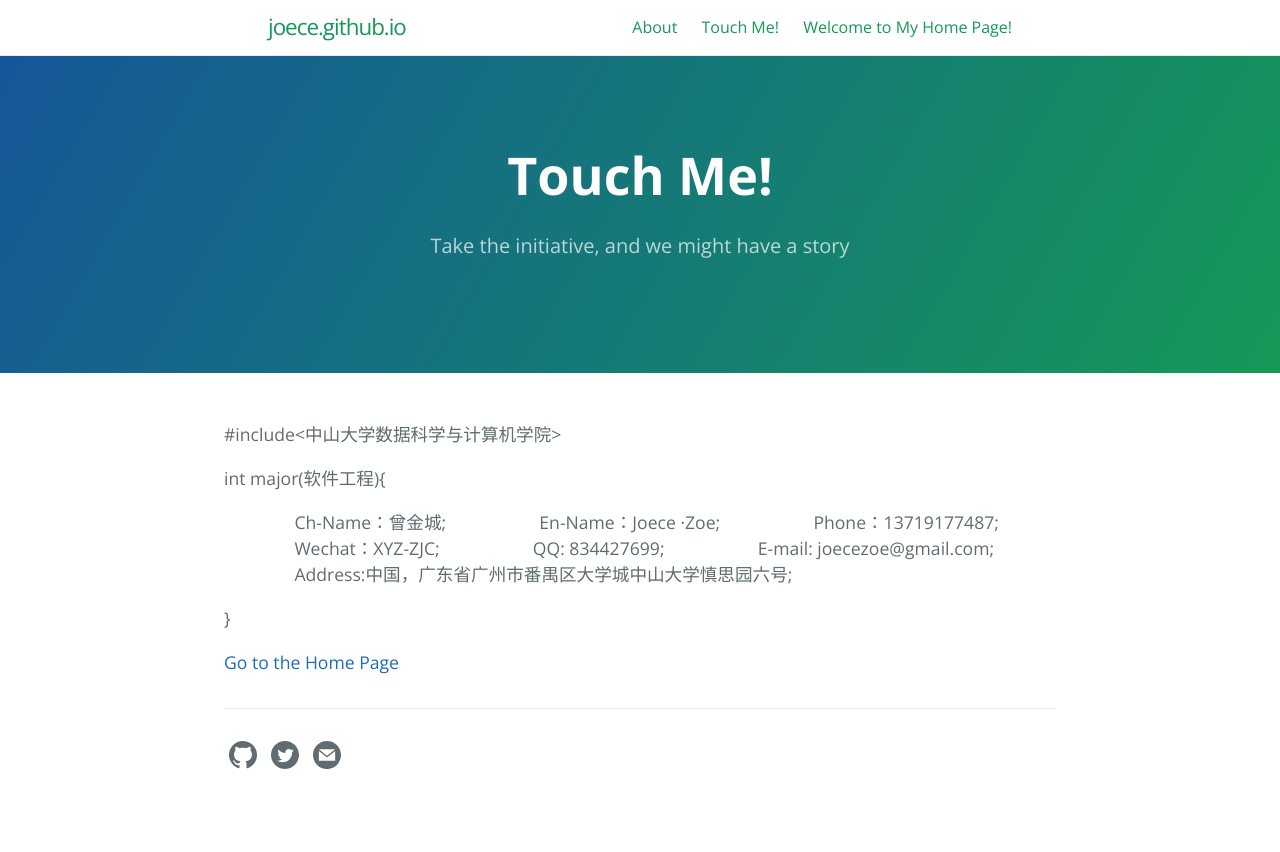
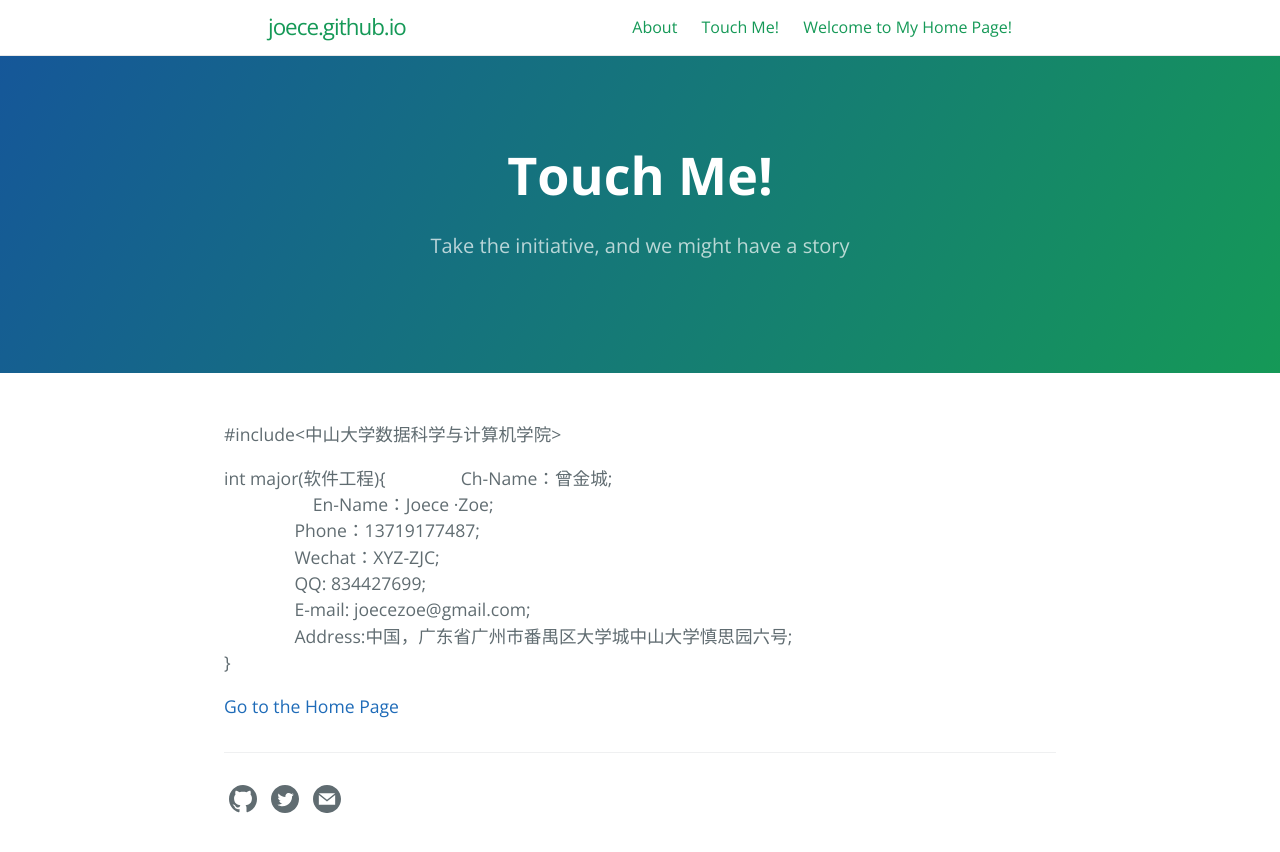
Before and after one commit to joece/joece.github.io, a Jekyll site: the page built from contact.md, in a window 1280 px wide. Shown: the top 852 px of the page. Built offline with Jekyll 4.4.1, drawn with Linux system fonts in a browser that asks for light colours.

```diff
--- a/contact.md
+++ b/contact.md
@@ -7,21 +7,13 @@ tagline: Take the initiative, and we might have a story
 #include<中山大学数据科学与计算机学院>
 
 int major(软件工程){
-
-　　　　Ch-Name：曾金城;
-
-　　　　En-Name：Joece ·Zoe;
-
-　　　　Phone：13719177487;
-
-　　　　Wechat：XYZ-ZJC;
-
-　　　　QQ: 834427699;
-
-　　　　E-mail: joecezoe@gmail.com;
-
+　　　　Ch-Name：曾金城;<br>
+　　　　En-Name：Joece ·Zoe;<br>
+　　　　Phone：13719177487;<br>
+　　　　Wechat：XYZ-ZJC;<br>
+　　　　QQ: 834427699;<br>
+　　　　E-mail: joecezoe@gmail.com;<br>
 　　　　Address:中国，广东省广州市番禺区大学城中山大学慎思园六号;
-
 }
 
 [Go to the Home Page]({{ site.url }}{{ site.baseurl }})
```
